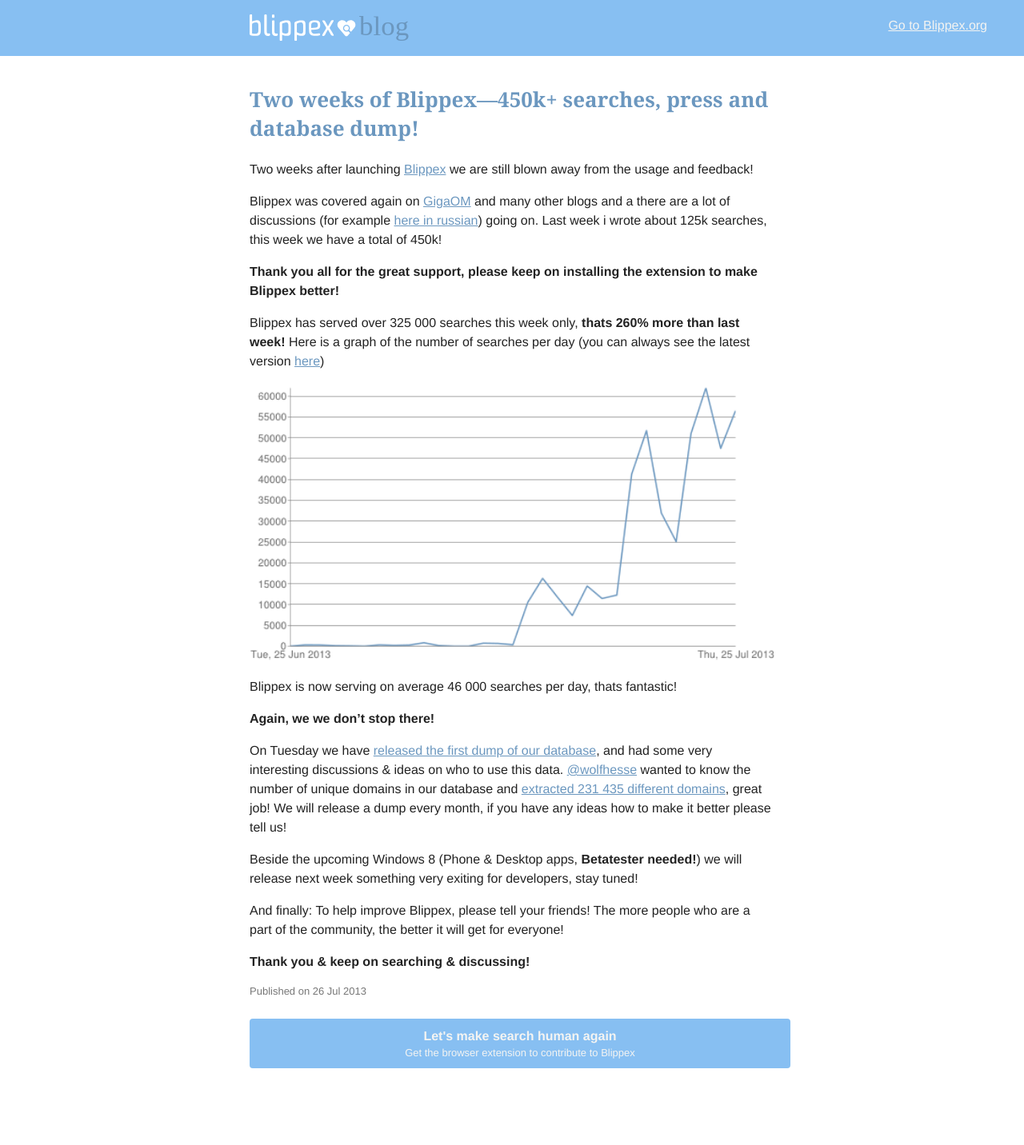
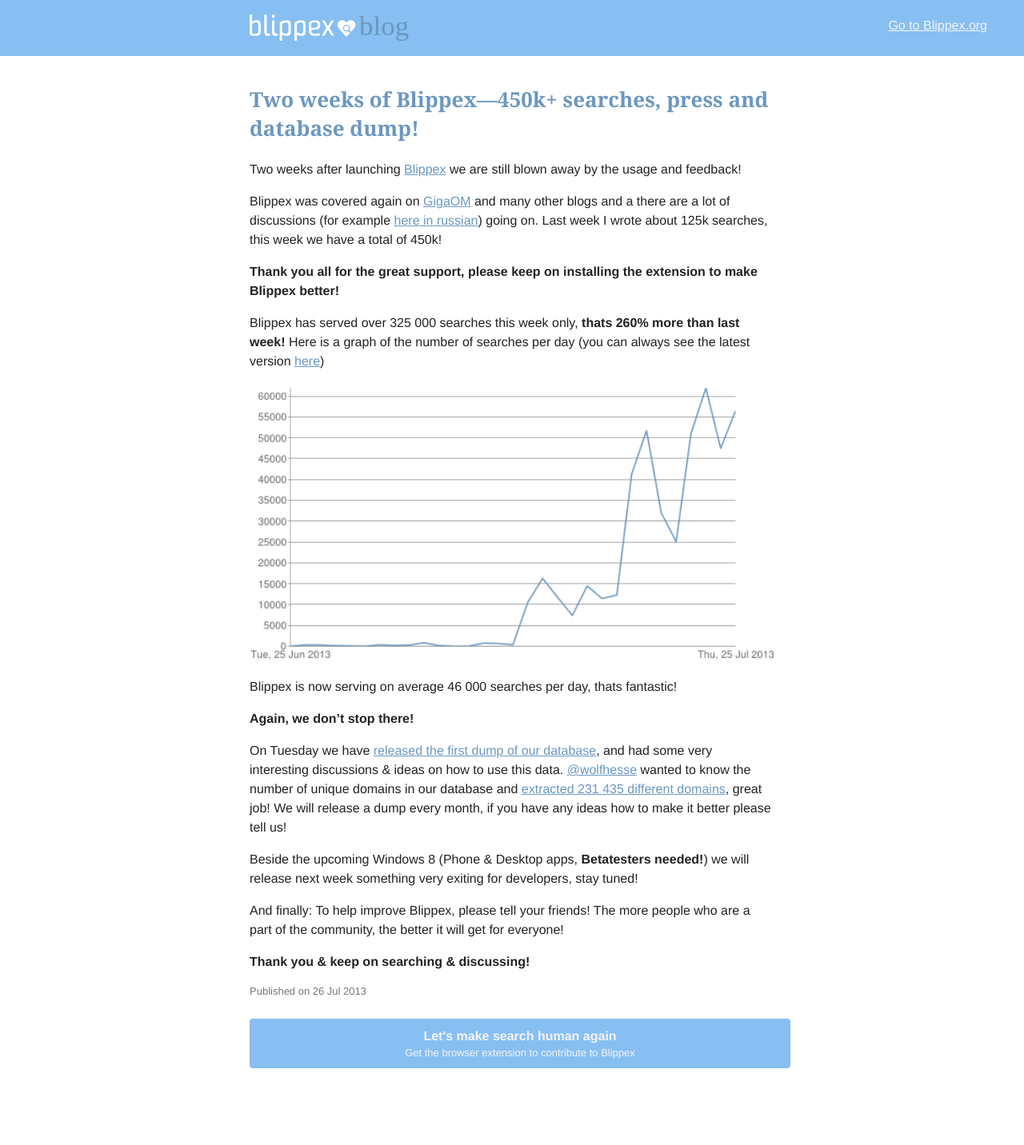
Before and after one commit to blippex/blippex.github.io, a Jekyll site: the page built from _posts/2013-07-26-two-weeks-of-blippex.markdown, in a window 1280 px wide. Shown: the whole page at 80% size. Built offline with Jekyll 4.4.1, drawn with Linux system fonts in a browser that asks for light colours; comment, search, counter and statistics services are not loaded.

Commit message:
typos and link fixes

```diff
--- a/_posts/2013-07-26-two-weeks-of-blippex.markdown
+++ b/_posts/2013-07-26-two-weeks-of-blippex.markdown
@@ -5,9 +5,9 @@
 categories: updates
 ---
 
-Two weeks after launching [Blippex](https://www.blippex.org/) we are still blown away from the usage and feedback!
+Two weeks after launching [Blippex](https://www.blippex.org/) we are still blown away by the usage and feedback!
 
-Blippex was covered again on [GigaOM](hhttp://gigaom.com/2013/07/25/how-blippex-handles-the-data-behind-its-time-driven-search-engine//) and many other blogs and a there are a lot of discussions (for example [here in russian](http://habrahabr.ru/post/187088/)) going on. Last week i wrote about 125k searches, this week we have a total of 450k!<!-- more -->
+Blippex was covered again on [GigaOM](http://gigaom.com/2013/07/25/how-blippex-handles-the-data-behind-its-time-driven-search-engine//) and many other blogs and a there are a lot of discussions (for example [here in russian](http://habrahabr.ru/post/187088/)) going on. Last week I wrote about 125k searches, this week we have a total of 450k!<!-- more -->
 
 **Thank you all for the great support, please keep on installing the extension to make Blippex better!**
 
@@ -17,13 +17,12 @@
 
 Blippex is now serving on average 46 000 searches per day, thats fantastic!
 
-**Again, we we don’t stop there!**
+**Again, we don’t stop there!**
 
-On Tuesday we have [released the first dump of our database](http://127.0.0.1:4000/updates/2013/07/23/First-database-dump.html), and had some very interesting discussions & ideas on who to use this data.
+On Tuesday we have [released the first dump of our database](http://blippex.github.io/updates/2013/07/23/First-database-dump.html), and had some very interesting discussions & ideas on how to use this data.
 [@wolfhesse](https://twitter.com/wolfhesse/status/360426512316514305) wanted to know the number of unique domains in our database and [extracted 231 435 different domains](https://github.com/wolfhesse/r20130523/blob/master/data.d/rel.r.d/export.roots.r20130725.lst.gz), great job! We will release a dump every month, if you have any ideas how to make it better please tell us!
 
-
-Beside the upcoming Windows 8 (Phone & Desktop apps, **Betatester needed!**) we will release next week something very exiting for developers, stay tuned!
+Beside the upcoming Windows 8 (Phone & Desktop apps, **Betatesters needed!**) we will release next week something very exiting for developers, stay tuned!
 
 And finally: To help improve Blippex, please tell your friends! The more people who are a part of the community, the better it will get for everyone!
 
```
